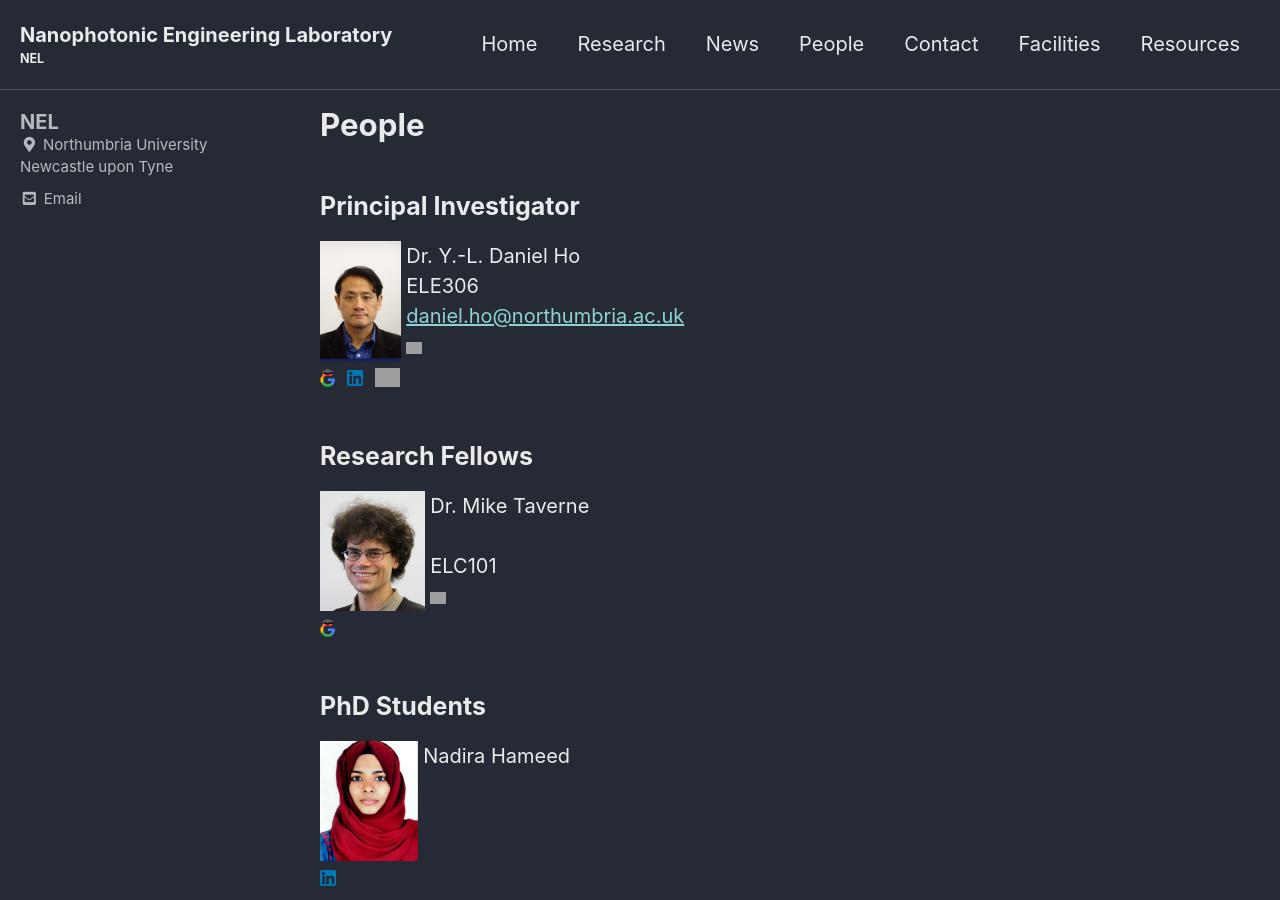
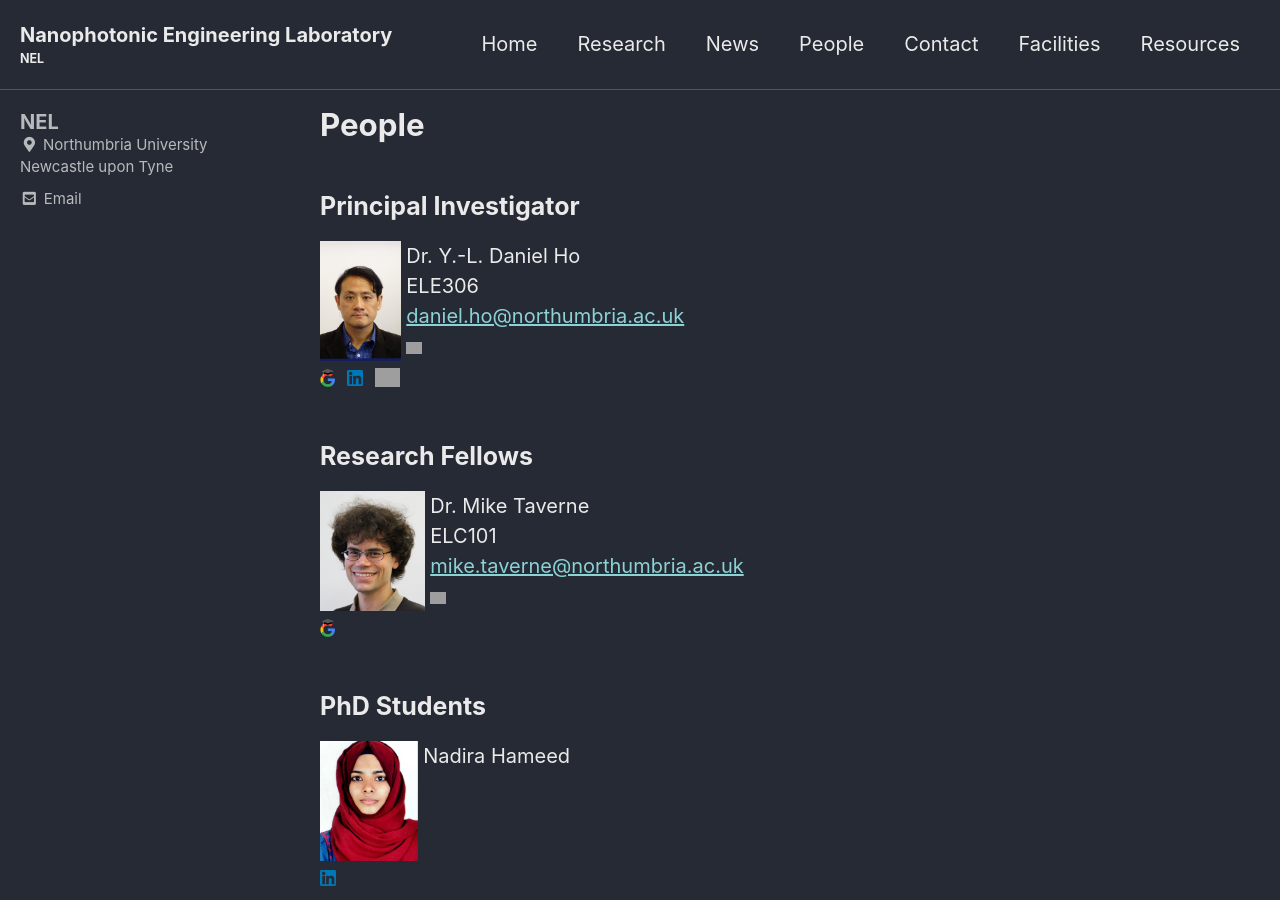
Before and after one commit to qubits/nanophotonicenglab.github.io, a Jekyll site: the page built from _pages/people.md, in a window 1280 px wide and 900 px high. Built offline with Jekyll 4.4.1, drawn with Linux system fonts in a browser that asks for light colours; cached includes are drawn as plain includes.

Commit message:
Update people.md

```diff
--- a/_pages/people.md
+++ b/_pages/people.md
@@ -21,8 +21,8 @@ author_profile: true
 
 <img src="{{ site.url }}{{ site.baseurl }}/assets/profiles/profile_im_MT.jpg" style="float: left;height: 120px"/>
 &nbsp;Dr. Mike Taverne<br>
-&nbsp;<br>
 &nbsp;ELC101<br>
+&nbsp;<mike.taverne@northumbria.ac.uk><br>
 &nbsp;<a href="https://www.northumbria.ac.uk/about-us/our-staff/t/mike-taverne"><img src="{{ site.url }}{{ site.baseurl }}/assets/profiles/nuw.png" style="width: 2.5%; border: none; text-decoration: none"/></a><br>
 <a href="https://scholar.google.com/citations?user=9sFGPrEAAAAJ"><img src="{{ site.url }}{{ site.baseurl }}/assets/profiles/google.png" style="width: 2.5%; border: none; text-decoration: none"/></a>&nbsp;
 
```
